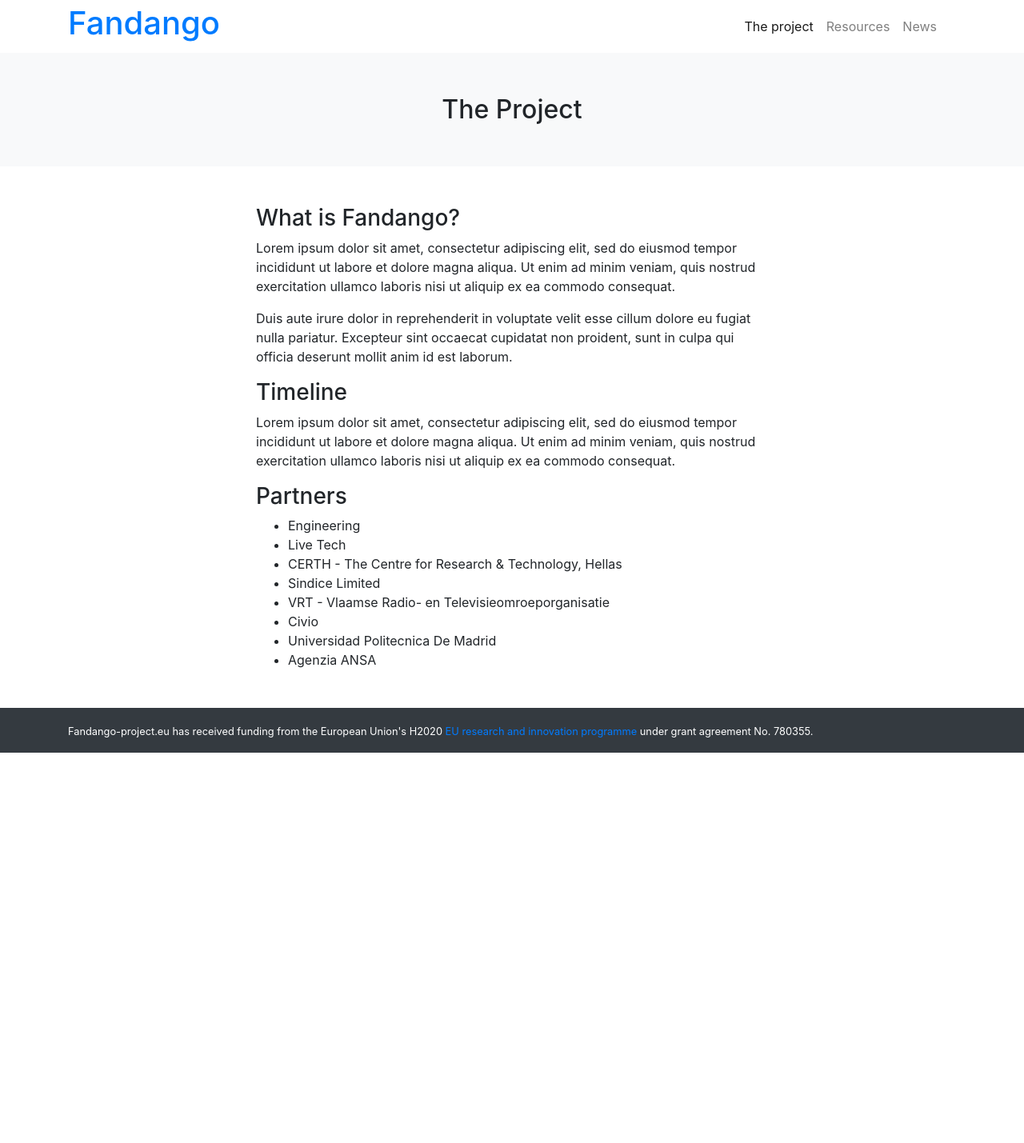
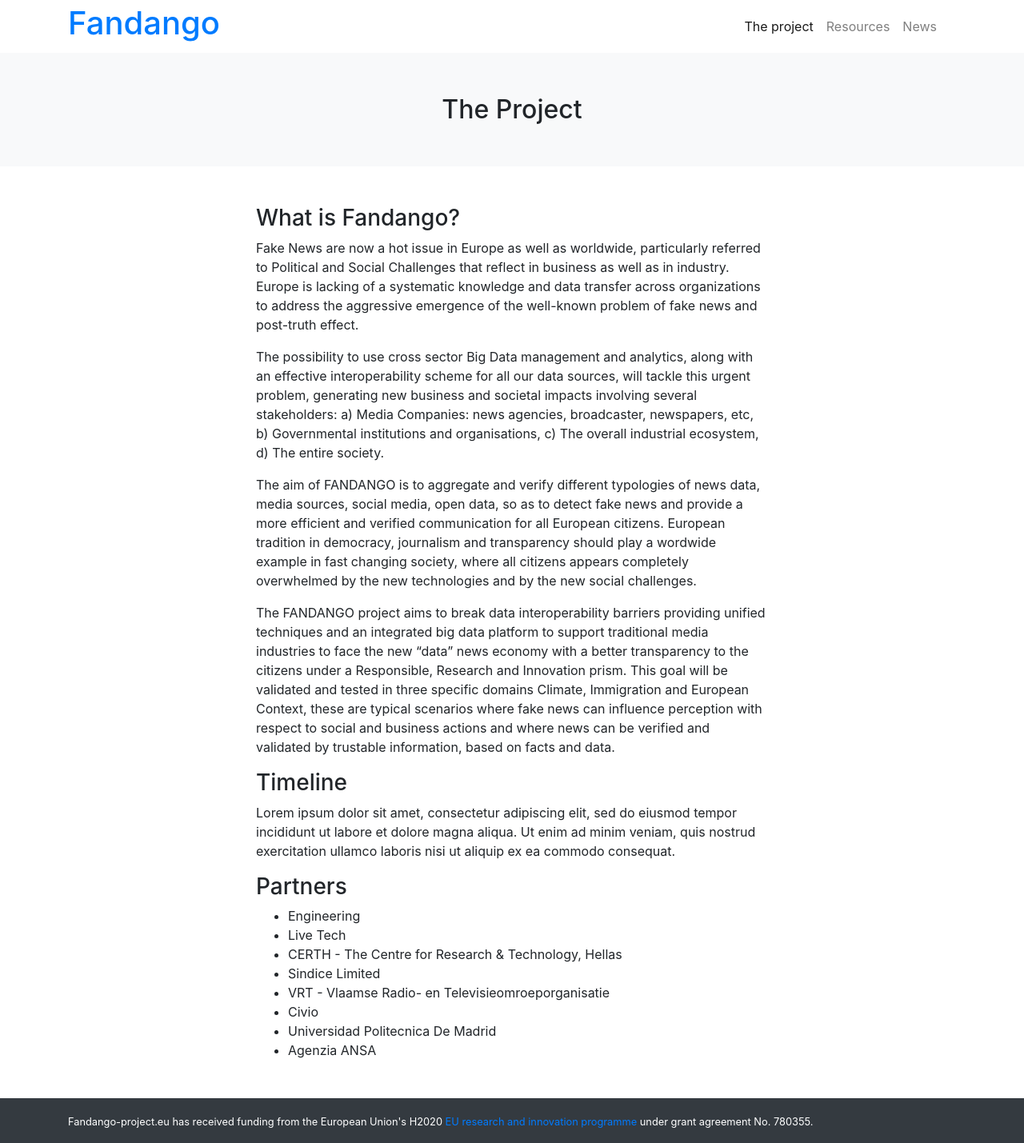
Before and after one commit to fandangOrg/fandango-web, a Jekyll site: the page built from the-project.md, in a window 1280 px wide. Shown: the whole page at 80% size. Built offline with Jekyll 4.4.1, drawn with Linux system fonts in a browser that asks for light colours; before the commit the page ends 941 px from its top, so only the background shows below that.

Commit message:
Updated The Project

```diff
--- a/the-project.md
+++ b/the-project.md
@@ -6,9 +6,13 @@ layout: page
 
 ### What is Fandango?
 
-Lorem ipsum dolor sit amet, consectetur adipiscing elit, sed do eiusmod tempor incididunt ut labore et dolore magna aliqua. Ut enim ad minim veniam, quis nostrud exercitation ullamco laboris nisi ut aliquip ex ea commodo consequat.
+Fake News are now a hot issue in Europe as well as worldwide, particularly referred to Political and Social Challenges that reflect in business as well as in industry. Europe is lacking of a systematic knowledge and data transfer across organizations to address the aggressive emergence of the well-known problem of fake news and post-truth effect.
 
-Duis aute irure dolor in reprehenderit in voluptate velit esse cillum dolore eu fugiat nulla pariatur. Excepteur sint occaecat cupidatat non proident, sunt in culpa qui officia deserunt mollit anim id est laborum.
+The possibility to use cross sector Big Data management and analytics, along with an effective interoperability scheme for all our data sources, will tackle this urgent problem, generating new business and societal impacts involving several stakeholders: a) Media Companies: news agencies, broadcaster, newspapers, etc, b) Governmental institutions and organisations, c) The overall industrial ecosystem, d) The entire society.
+
+The aim of FANDANGO is to aggregate and verify different typologies of news data, media sources, social media, open data, so as to detect fake news and provide a more efficient and verified communication for all European citizens. European tradition in democracy, journalism and transparency should play a wordwide example in fast changing society, where all citizens appears completely overwhelmed by the new technologies and by the new social challenges.
+
+The FANDANGO project aims to break data interoperability barriers providing unified techniques and an integrated big data platform to support traditional media industries to face the new “data” news economy with a better transparency to the citizens under a Responsible, Research and Innovation prism. This goal will be validated and tested in three specific domains Climate, Immigration and European Context, these are typical scenarios where fake news can influence perception with respect to social and business actions and where news can be verified and validated by trustable information, based on facts and data.
 
 
 ### Timeline
```
